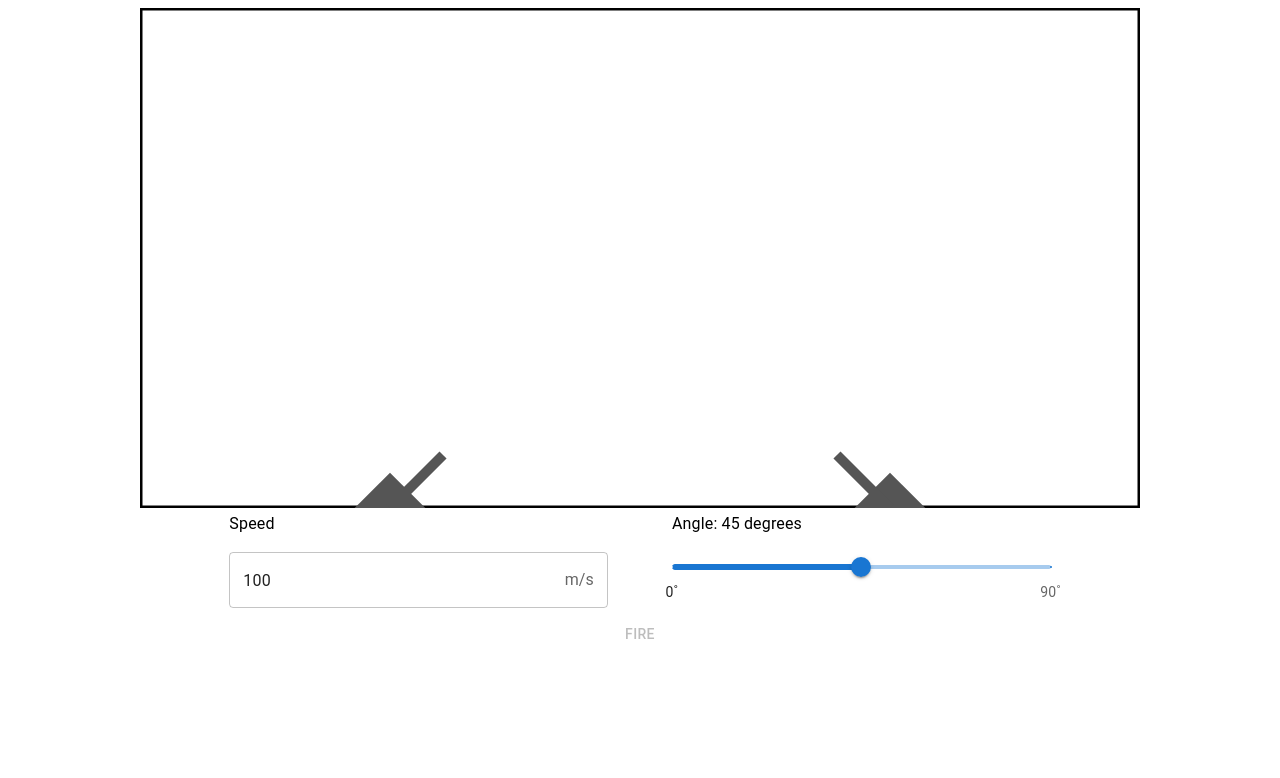
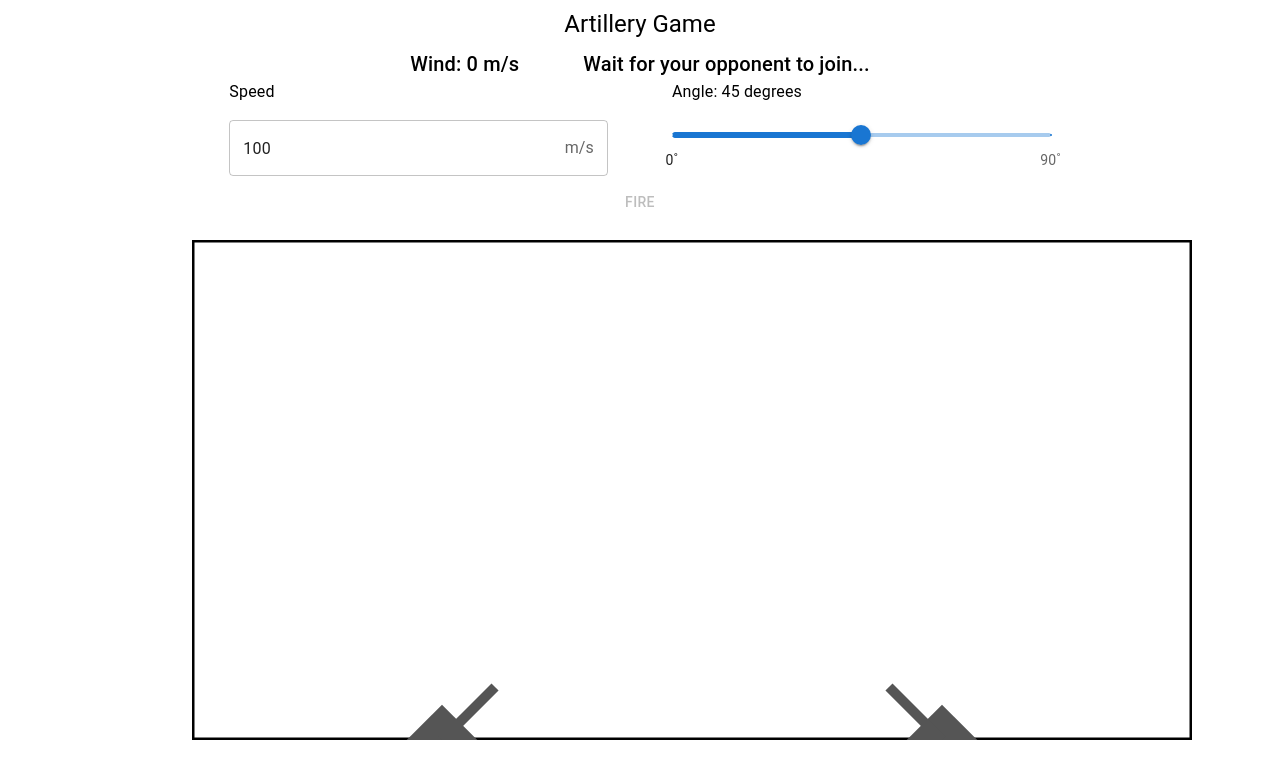
Before and after one commit to alicenie/artillery_game, a React (Create React App) app in the folder client/: page / in a window 1280 px wide. Shown: the top 778 px of the page. Built offline with nearby package versions, Linux system fonts and the light colour scheme; no server answers.

Commit message:
show who's turn after ball hit ground

```diff
--- a/client/src/App.js
+++ b/client/src/App.js
@@ -3,7 +3,7 @@ import io from "socket.io-client";
 import { useEffect, useState } from "react";
 import Projectile from "./components/Projectile";
 import Input from "./components/Input";
-import { Button } from "@mui/material";
+import { Button, Grid, Typography } from "@mui/material";
 
 const socket = io.connect("http://localhost:8080");
 
@@ -17,6 +17,7 @@ function App() {
   const [projectileSide, setProjectileSide] = useState("");
   const [projectileSpeed, setProjectileSpeed] = useState(100);
   const [showProjectile, setShowProjectile] = useState(false);
+  const [wind, setWind] = useState(0);
   const [messageReceived, setMessageReceived] = useState("");
 
   const handleSendMessage = () => {
@@ -46,11 +47,13 @@ function App() {
 
     // send to server
     socket.emit("fire", { speed, angle, room, side });
-    setIsTurn(!isTurn);
+    // setIsTurn(!isTurn);
   };
 
   const endProjectile = () => {
+    console.log("endProjectile", isTurn);
     setShowProjectile(false);
+    setIsTurn(!isTurn);
   };
 
   // only called once, on mount
@@ -83,7 +86,7 @@ function App() {
       setProjectileSpeed(data.speed);
       setProjectileSide(data.side);
       setShowProjectile(true);
-      setIsTurn(!isTurn);
+      // setIsTurn(!isTurn);
     });
 
     socket.on("update_cannon", (data) => {
@@ -97,14 +100,23 @@ function App() {
 
   return (
     <div className="App">
-      <Projectile
-        speed={projectileSpeed}
-        leftAngle={cannonAngles.left}
-        rightAngle={cannonAngles.right}
-        side={projectileSide}
-        showProjectile={showProjectile}
-        endProjectile={endProjectile}
-      />
+      <Typography variant="h5" gutterBottom align="center">
+        Artillery Game
+      </Typography>
+      <Grid container spacing={8} justifyContent="center">
+        <Grid item>
+          <Typography variant="h6">Wind: {wind} m/s</Typography>
+        </Grid>
+        <Grid item>
+          <Typography variant="h6">
+            {side == ""
+              ? "Wait for your opponent to join..."
+              : isTurn
+              ? "It's your turn!"
+              : "It's your opposite's turn!"}
+          </Typography>
+        </Grid>
+      </Grid>
       <Input
         onSpeedChange={handleSpeedChange}
         onAngleChange={handleAngleChange}
@@ -114,6 +126,16 @@ function App() {
       <Button onClick={handleFire} disabled={!isTurn}>
         Fire
       </Button>
+      <Projectile
+        speed={projectileSpeed}
+        leftAngle={cannonAngles.left}
+        rightAngle={cannonAngles.right}
+        side={projectileSide}
+        showProjectile={showProjectile}
+        endProjectile={endProjectile}
+      />
+      <br />
+
       {/* <p>Message received: {messageReceived}</p> */}
     </div>
   );
--- a/client/src/components/Projectile.jsx
+++ b/client/src/components/Projectile.jsx
@@ -31,7 +31,7 @@ const Projectile = ({
     if (showProjectile) {
       fire();
       console.log(side);
-      endProjectile();
+      //   endProjectile();
     }
   }, [showProjectile]);
 
@@ -52,12 +52,13 @@ const Projectile = ({
         x = velocity * Math.cos(radians) * time + left_cannon;
       else x = right_cannon - velocity * Math.cos(radians) * time;
       const y =
-        canvas.height -
+        canvas_height -
         velocity * Math.sin(radians) * time +
         0.5 * gravity * Math.pow(time, 2);
+      console.log(y);
 
       // draw ball at new position
-      ctx.clearRect(0, 0, canvas.width, canvas.height);
+      ctx.clearRect(0, 0, canvas_width, canvas_height);
       ctx.beginPath();
       ctx.arc(x, y, 5, 0, 2 * Math.PI);
       ctx.fillStyle = "red";
@@ -65,7 +66,7 @@ const Projectile = ({
 
       // update time and check if animation is finished
       time += 0.1;
-      if (y <= 0) {
+      if (y < 0 || y > canvas_height) {
         cancelAnimationFrame(frameId);
         animationFinished();
       } else {
@@ -90,6 +91,7 @@ const Projectile = ({
   const myOtherMethod = () => {
     console.log("My other method");
     // do something else here
+    endProjectile();
   };
 
   const drawCannon = ({ leftAngle, rightAngle }) => {
@@ -138,13 +140,18 @@ const Projectile = ({
   };
 
   return (
-    <div>
-      <canvas ref={bgCanvasRef} width={canvas_width} height={canvas_height} />
+    <div style={{ margin: "0 auto" }}>
+      <canvas
+        ref={bgCanvasRef}
+        width={canvas_width}
+        height={canvas_height}
+        style={{ position: "absolute", top: "30%", left: "15%" }}
+      />
       <canvas
         ref={anCanvasRef}
         width={canvas_width}
         height={canvas_height}
-        style={{ position: "absolute", top: 0, left: 0 }}
+        style={{ position: "absolute", top: "30%", left: "15%" }}
       />
     </div>
   );
```
